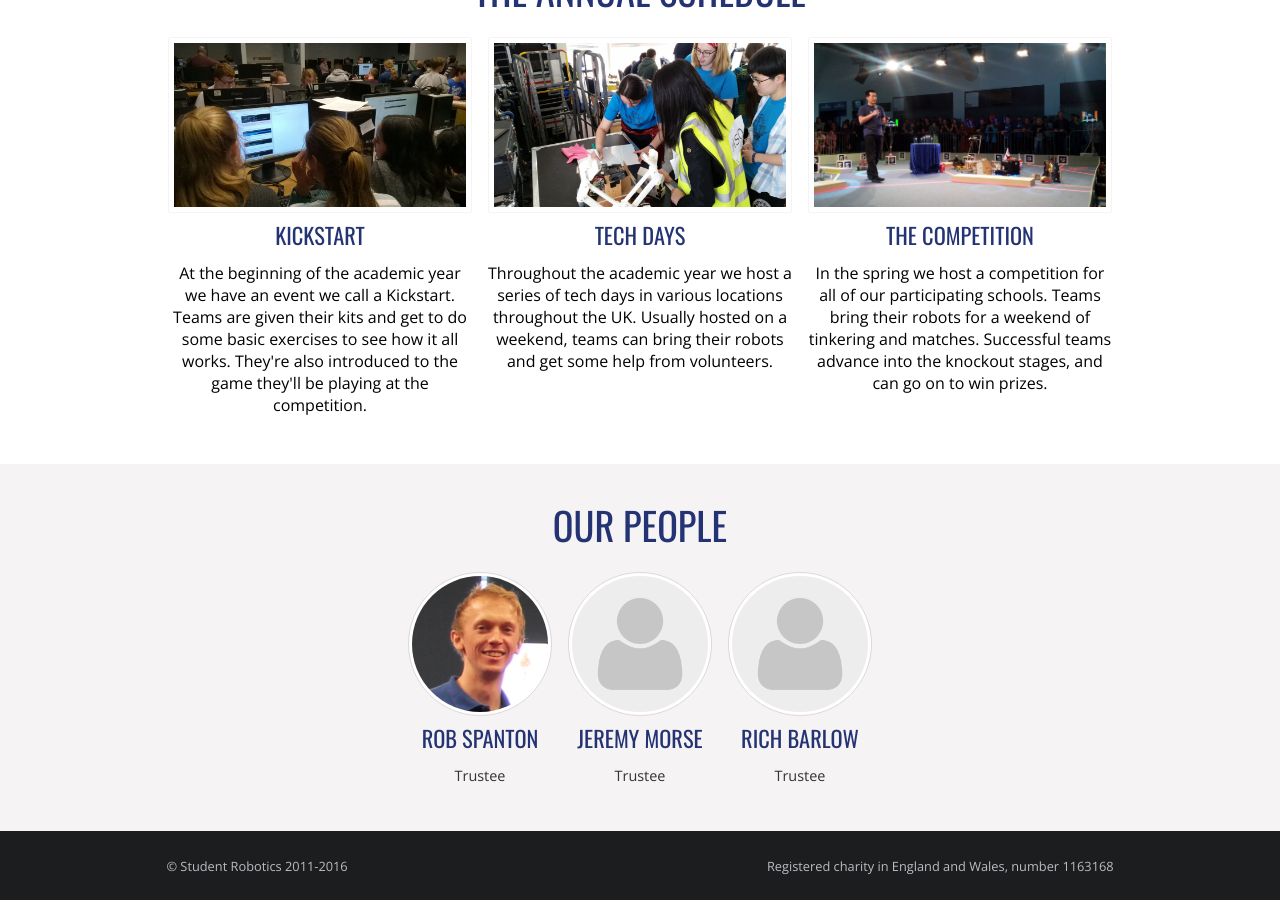
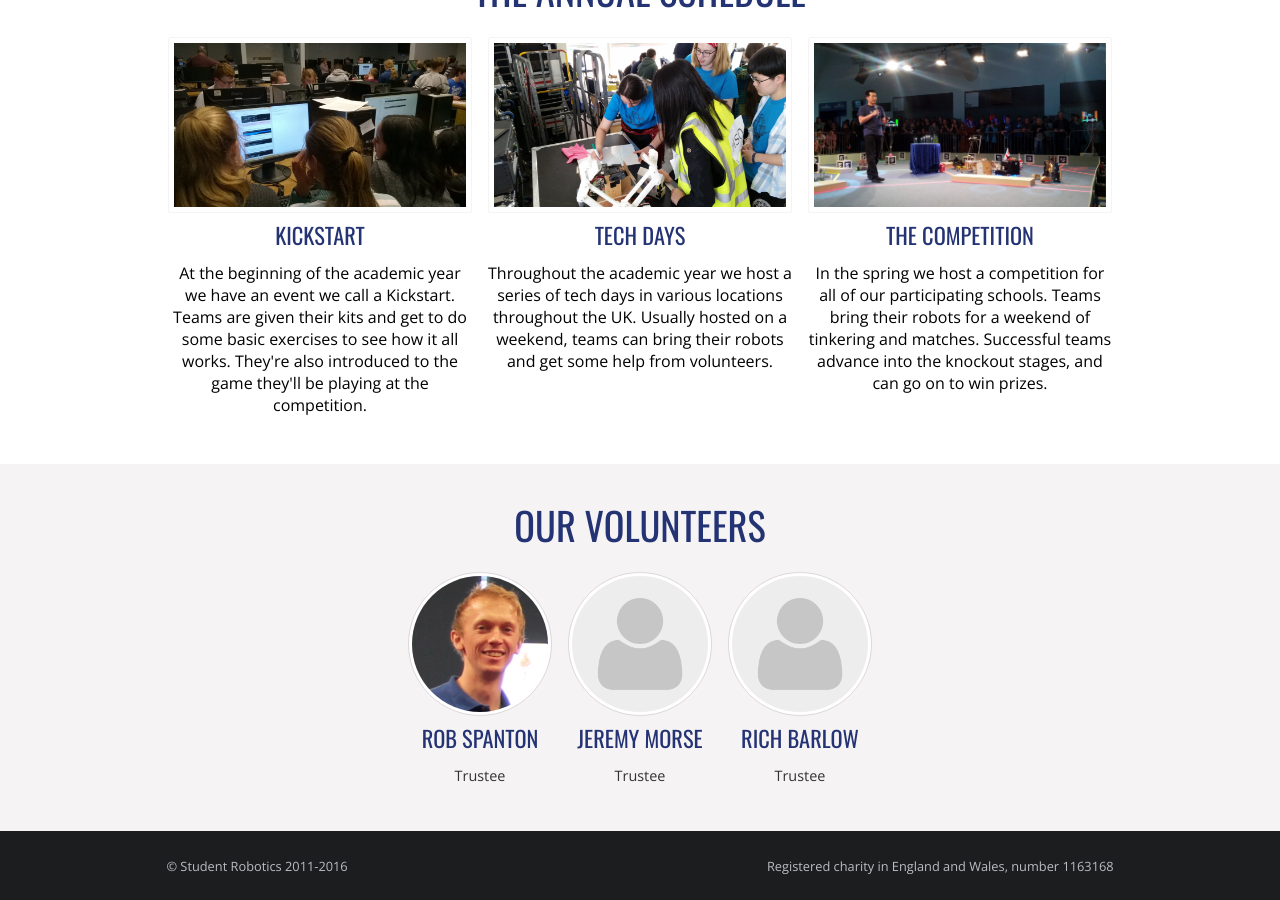
Before and after one commit to srobo/website, a Jekyll site: the page built from about.html, in a window 1280 px wide and 900 px high, scrolled down 858 px. Built offline with Jekyll 4.4.1, drawn with Linux system fonts in a browser that asks for light colours; nearby versions of some CDN libraries.

Commit message:
Changed people to volunteers

```diff
--- a/about.html
+++ b/about.html
@@ -68,7 +68,7 @@ permalink: /about
 <div class="panel">
   <div class="panel-container">
     <div class="fixed-width">
-      <h2>Our People</h2>
+      <h2>Our Volunteers</h2>
       <div class="row">
         <div class="l-2-12 l-offset-3-12">
           <img class="avatar" src="/srobo-prototype/images/rob.jpg" />
```
